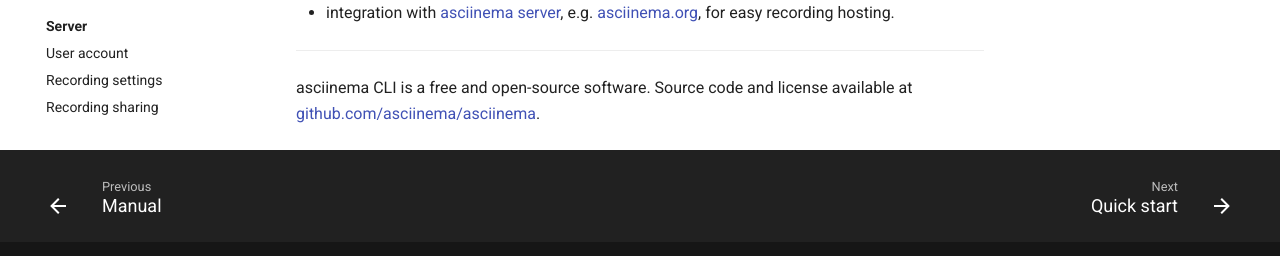
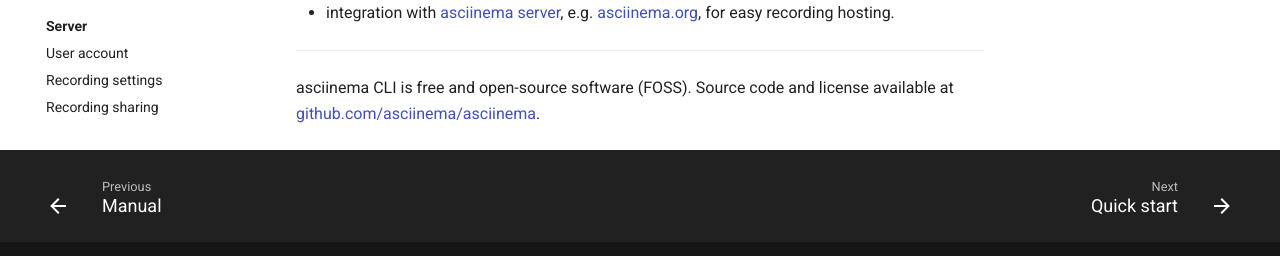
Before and after one commit to ofek/asciinema.github.io, an MkDocs documentation site: the page built from docs/manual/cli/index.md, in a window 1280 px wide and 900 px high, scrolled down 714 px. Shown: the part 593-849 px from the top of the window. Built offline with MkDocs 1.6.1 and Material for MkDocs 9.7.7, drawn with Linux system fonts in a browser that asks for light colours; comment, search, counter and statistics services are not loaded.

Commit message:
Improve the FOSS sentence

```diff
--- a/docs/manual/cli/index.md
+++ b/docs/manual/cli/index.md
@@ -37,6 +37,6 @@
 
 ---
 
-asciinema CLI is a free and open-source software. Source code and license
+asciinema CLI is free and open-source software (FOSS). Source code and license
 available at
 [github.com/asciinema/asciinema](https://github.com/asciinema/asciinema).
```
Also changed, not shown: docs/manual/agg/index.md (+2 -2 lines), docs/manual/player/index.md (+2 -2 lines).
